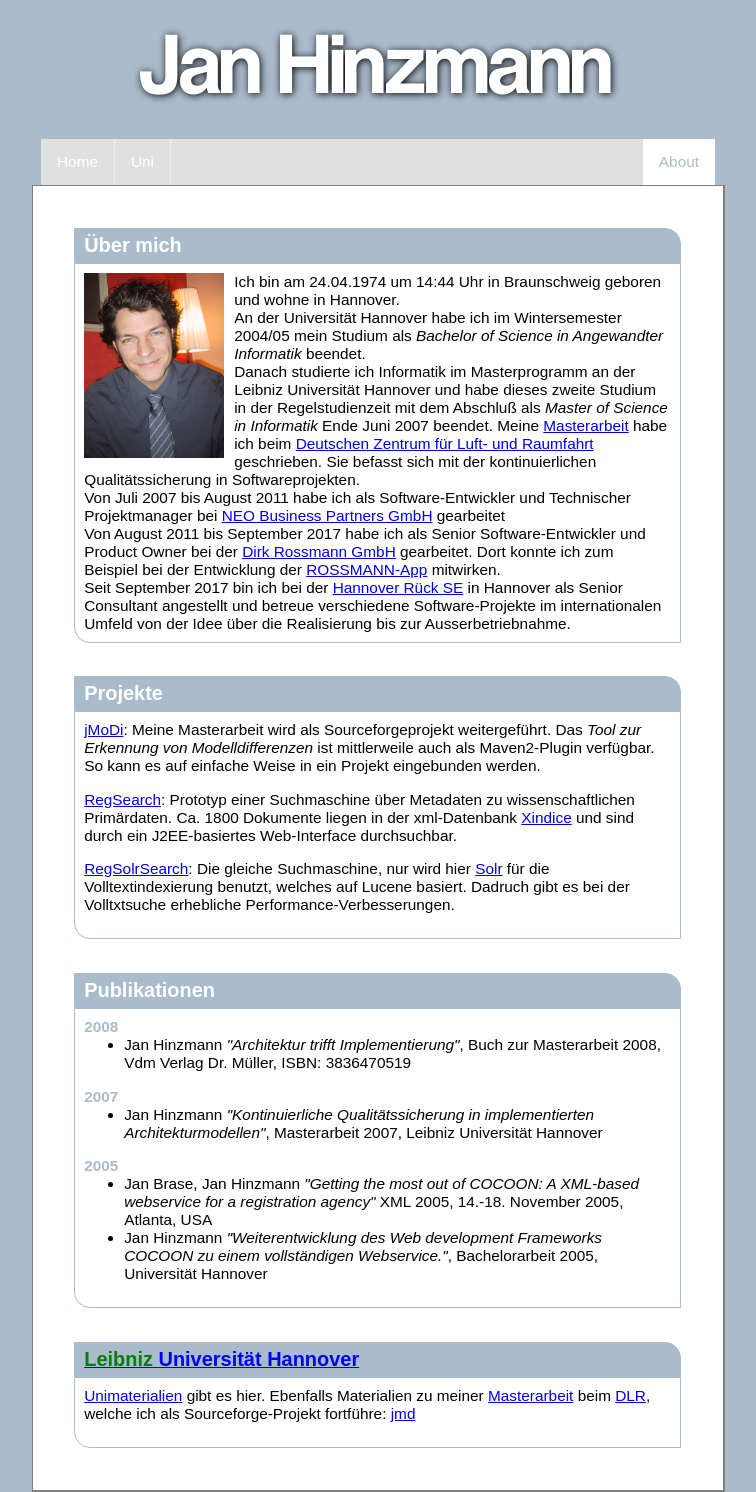
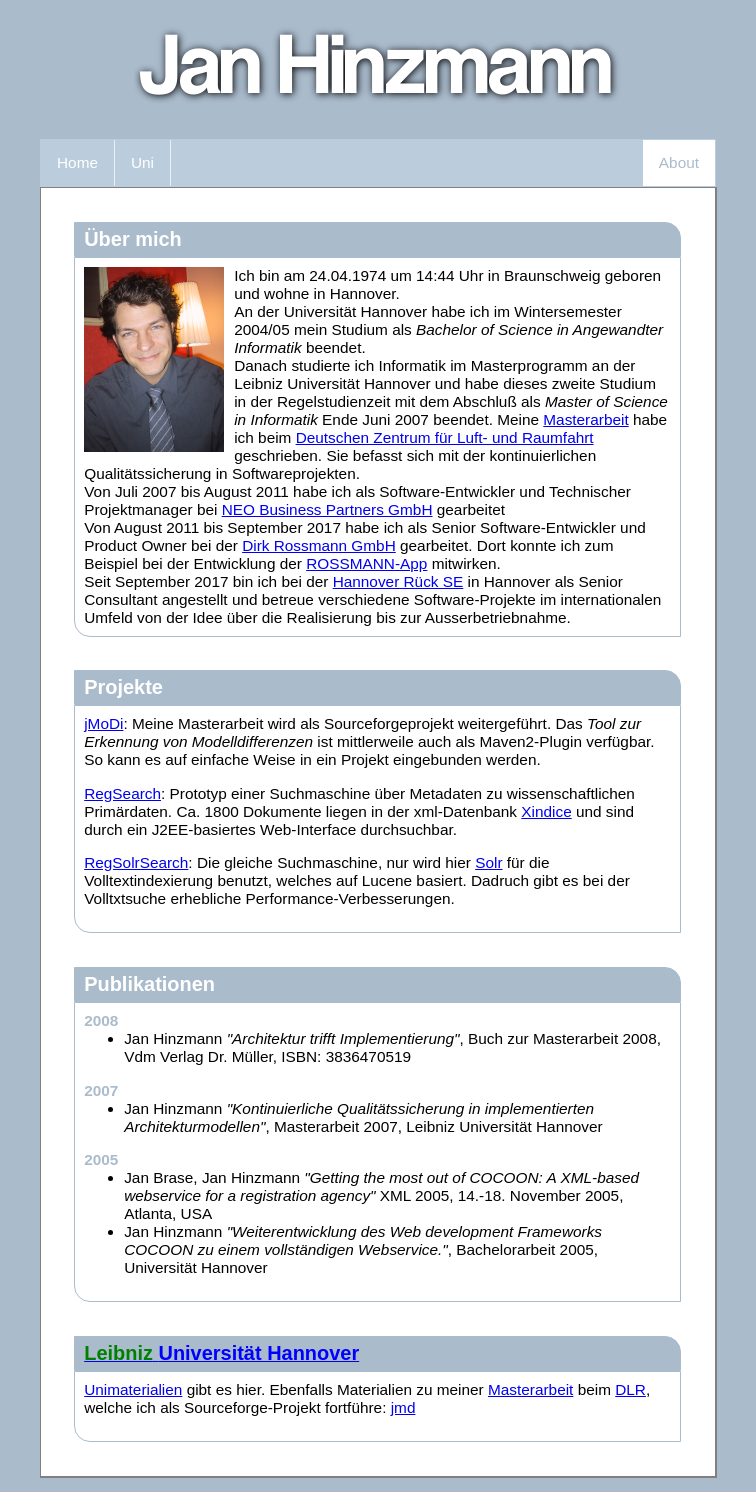
Before and after one commit to janykey/janykey.github.io, a PHP site: page /about.html in a window 1280 px wide. Shown: the whole page, without its empty margins (262-1018 px from the left). Run offline with PHP 8.4, Linux system fonts and the light colour scheme.

Commit message:
Update janhinzmann.css

```diff
--- a/style/janhinzmann.css
+++ b/style/janhinzmann.css
@@ -39,8 +39,14 @@ p {
     margin-left:auto;
     margin-right:auto;
     padding:0px;
-    background-color: #e0e0e0;
+    background-color: #bcd;
+    border: 1px solid #bcd;
     max-width: 674px;
+}
+
+.nav li a:hover {
+  background-color: #fff;
+  color: #abc;
 }
 .nav .active {
     background-color: #fff;
@@ -63,10 +69,6 @@ p {
     padding: 14px 16px;
     text-decoration: none;
 }
-.nav li a:hover {
-  background-color: white;
-  color: #abc;
-}
 .nav li:last-child {
     border-right: none;
 }
@@ -74,7 +76,6 @@ p {
 .content {
     margin-left:auto;
     margin-right:auto;
-    padding:8px;
     border-top: 1px solid gray;
     border-left: 1px solid gray;
     border-right: 2px solid gray;
```
